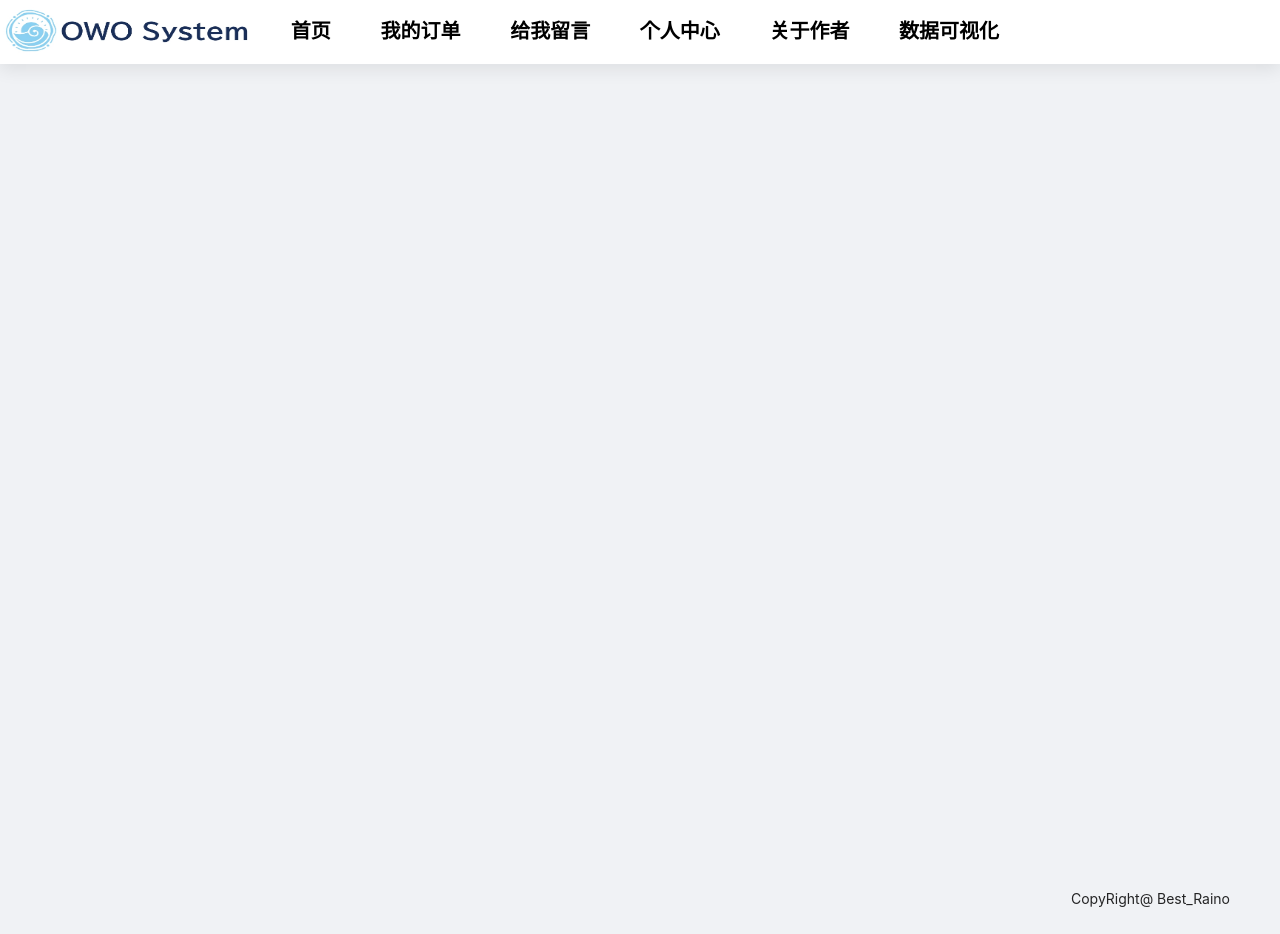
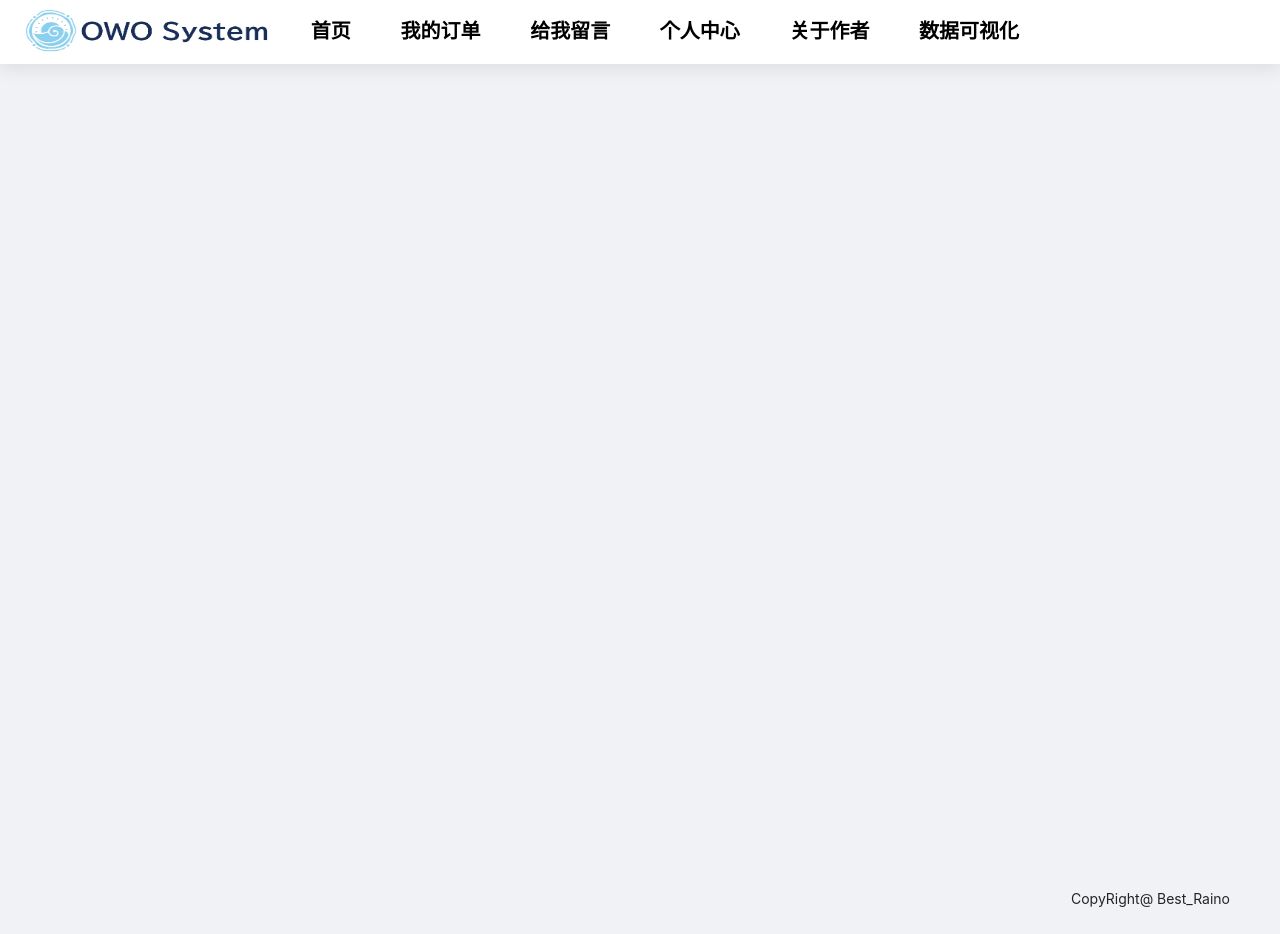
Before and after one commit to Raino2/WaterOrder, a React app: page / in a window 1280 px wide. Built offline with nearby package versions, Linux system fonts and the light colour scheme.

Commit message:
style:修改Header页面的样式

```diff
--- a/src/components/Header/LinkList.tsx
+++ /dev/null
@@ -1,46 +0,0 @@
-import { Space } from "antd";
-import Link from "antd/lib/typography/Link";
-import React from "react";
-import styles from "./styles/index.module.scss";
-const IndexLinkList = () => {
-  const linkConfig: { name: string; link: string }[] = [
-    {
-      name: "首页",
-      link: "",
-    },
-    {
-      name: "我的订单",
-      link: "",
-    },
-    {
-      name: "给我留言",
-      link: "",
-    },
-    {
-      name: "个人中心",
-      link: "https://www.baidu.com",
-    },
-    {
-      name: "关于作者",
-      link: "",
-    },
-    {
-      name: "数据可视化",
-      link: "",
-    },
-  ];
-
-  return (
-    <Space className={styles.menu}>
-      {linkConfig.map((item) => {
-        return (
-          <Link href={item.link} target="_blank" className={styles.list}>
-            {item.name}
-          </Link>
-        );
-      })}
-    </Space>
-  );
-};
-
-export default IndexLinkList;
--- a/src/components/Header/Logo.tsx
+++ /dev/null
@@ -1,12 +0,0 @@
-import React from "react";
-import styles from "./styles/index.module.scss";
-import logo from "./images/owoSystem.jpg";
-const IndexLogo = () => {
-  return (
-    <div className={styles.logo}>
-      <img className={styles.img} src={logo} alt="暂无LOGO信息!" />
-    </div>
-  );
-};
-
-export default IndexLogo;
--- /dev/null
+++ b/src/components/Header/components/LinkList.tsx
@@ -0,0 +1,46 @@
+import { Space } from "antd";
+import Link from "antd/lib/typography/Link";
+import React from "react";
+import styles from "../styles/index.module.scss";
+const IndexLinkList = () => {
+  const linkConfig: { name: string; link: string }[] = [
+    {
+      name: "首页",
+      link: "",
+    },
+    {
+      name: "我的订单",
+      link: "",
+    },
+    {
+      name: "给我留言",
+      link: "",
+    },
+    {
+      name: "个人中心",
+      link: "https://www.baidu.com",
+    },
+    {
+      name: "关于作者",
+      link: "",
+    },
+    {
+      name: "数据可视化",
+      link: "",
+    },
+  ];
+
+  return (
+    <Space className={styles.menu}>
+      {linkConfig.map((item) => {
+        return (
+          <Link href={item.link} target="_blank" className={styles.list}>
+            {item.name}
+          </Link>
+        );
+      })}
+    </Space>
+  );
+};
+
+export default IndexLinkList;
--- /dev/null
+++ b/src/components/Header/components/Logo.tsx
@@ -0,0 +1,12 @@
+import React from "react";
+import styles from "../styles/index.module.scss";
+import logo from "../images/owoSystem.jpg";
+const IndexLogo = () => {
+  return (
+    <div className={styles.logo}>
+      <img className={styles.img} src={logo} alt="暂无LOGO信息!" />
+    </div>
+  );
+};
+
+export default IndexLogo;
--- a/src/components/Header/index.tsx
+++ b/src/components/Header/index.tsx
@@ -1,6 +1,6 @@
 import React from "react";
-import IndexLinkList from "./LinkList";
-import IndexLogo from "./Logo";
+import IndexLinkList from "./components/LinkList";
+import IndexLogo from "./components/Logo";
 
 const WebHeader = () => {
   return (
--- a/src/components/Header/styles/index.module.scss
+++ b/src/components/Header/styles/index.module.scss
@@ -26,6 +26,7 @@
     display: block;
     height: 62px;
     line-height: 62px;
+
     &:hover {
       color: rgb(24, 144, 255);
       background-color: rgb(249, 249, 249);
--- a/src/pages/Login/containers/index.tsx
+++ b/src/pages/Login/containers/index.tsx
@@ -10,7 +10,7 @@ const LoginPage = () => {
         style={{
           backgroundColor: "white",
           boxShadow: "0px 6px 16px rgba(0,0,0,0.08) ",
-          padding: 0,
+          padding: '0 20px',
         }}
       >
         <WebHeader />
```
